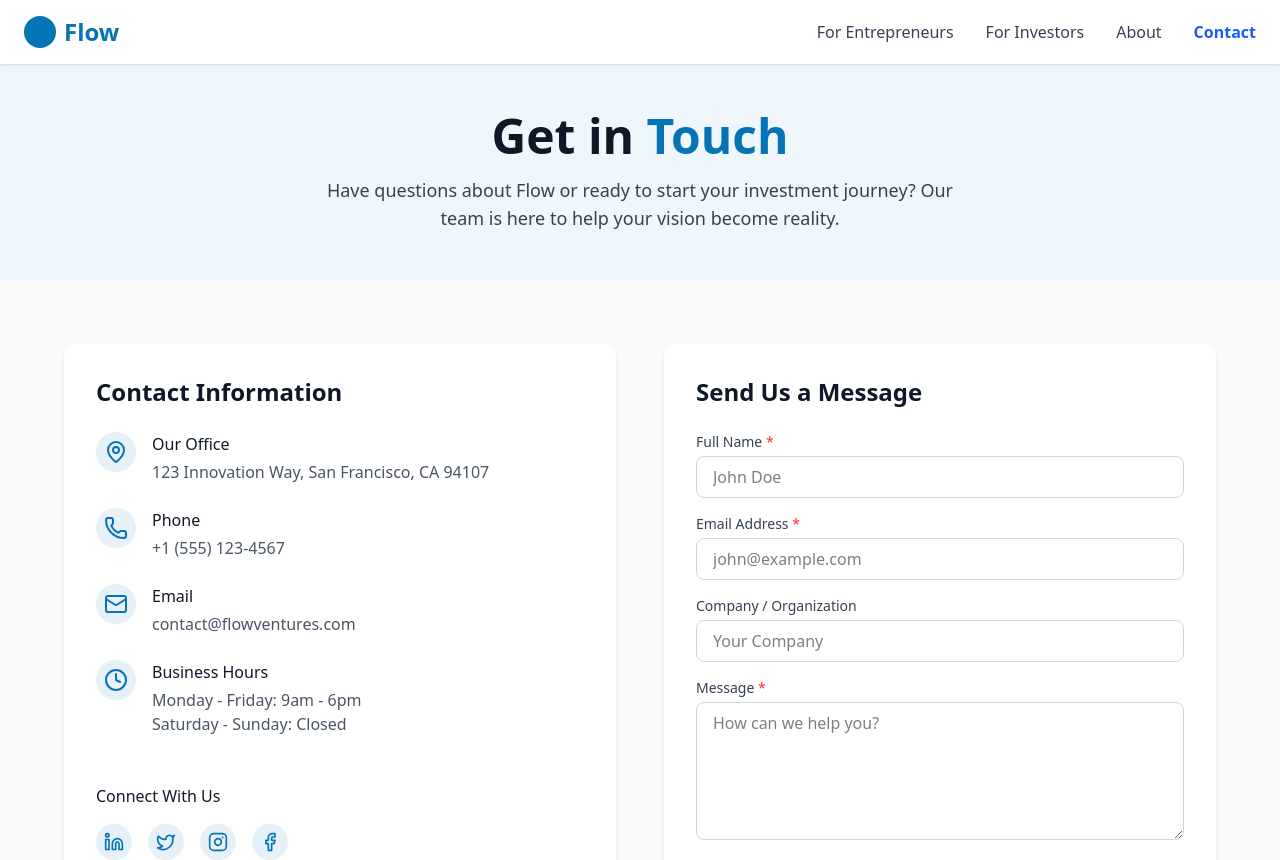
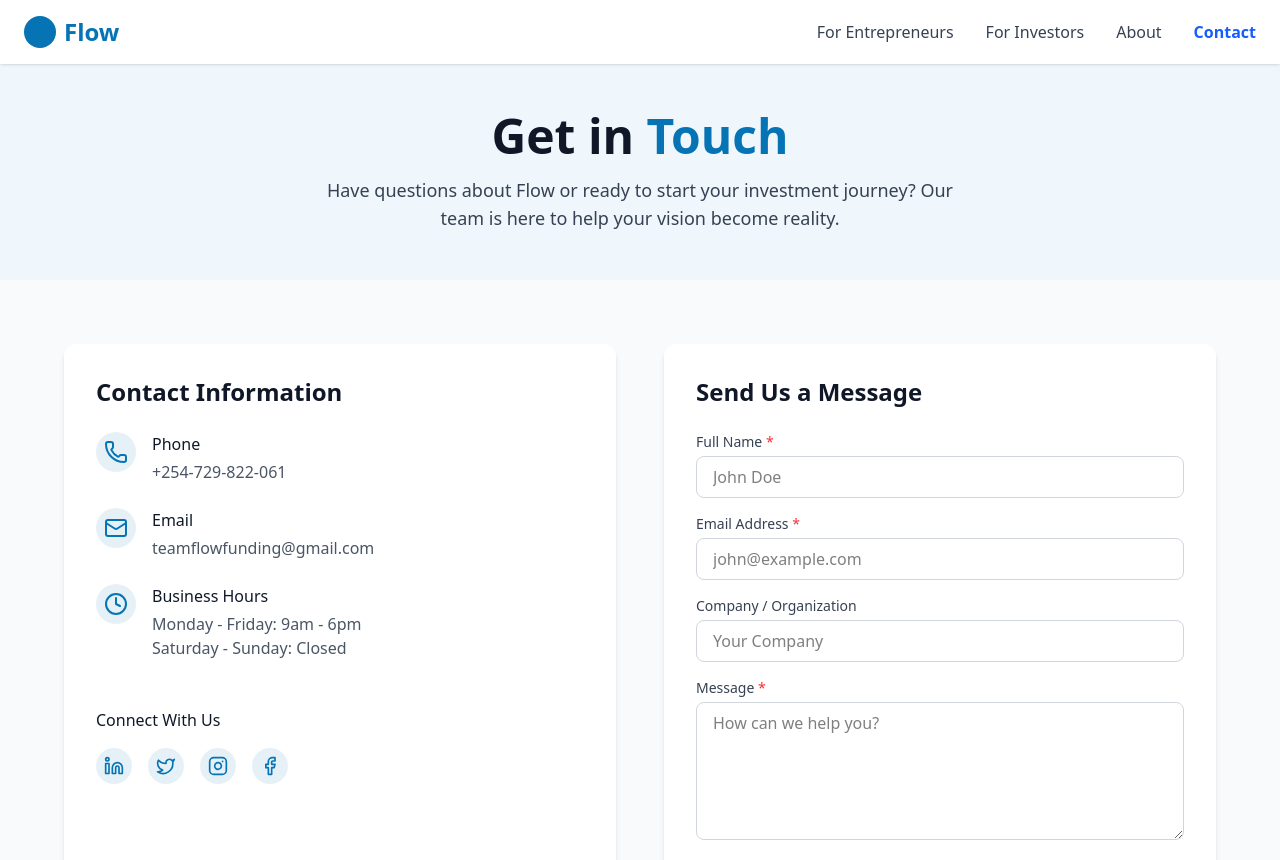
Before and after one commit to johnomeyo/flow-site, a Next.js app: page /contact in a window 1280 px wide. Shown: the top 860 px of the page. Built offline with nearby package versions, Linux system fonts and the light colour scheme.

Commit message:
fix: Update contact information on Contact page

```diff
--- a/app/contact/page.tsx
+++ b/app/contact/page.tsx
@@ -141,7 +141,7 @@
                             <h2 className="text-2xl font-semibold text-gray-900 mb-6">Contact Information</h2>
 
                             <div className="space-y-6">
-                                <div className="flex items-start">
+                                {/* <div className="flex items-start">
                                     <div className="flex-shrink-0 rounded-full p-2 mr-4" style={{ backgroundColor: 'rgba(6, 116, 180, 0.1)' }}>
                                         <MapPin className="h-6 w-6" style={{ color: '#0674B4' }} />
                                     </div>
@@ -149,7 +149,7 @@
                                         <h3 className="font-medium text-gray-900">Our Office</h3>
                                         <p className="text-gray-600 mt-1">123 Innovation Way, San Francisco, CA 94107</p>
                                     </div>
-                                </div>
+                                </div> */}
 
                                 <div className="flex items-start">
                                     <div className="flex-shrink-0 rounded-full p-2 mr-4" style={{ backgroundColor: 'rgba(6, 116, 180, 0.1)' }}>
@@ -157,7 +157,7 @@
                                     </div>
                                     <div>
                                         <h3 className="font-medium text-gray-900">Phone</h3>
-                                        <p className="text-gray-600 mt-1">+1 (555) 123-4567</p>
+                                        <p className="text-gray-600 mt-1">+254-729-822-061</p>
                                     </div>
                                 </div>
 
@@ -167,7 +167,7 @@
                                     </div>
                                     <div>
                                         <h3 className="font-medium text-gray-900">Email</h3>
-                                        <p className="text-gray-600 mt-1">contact@flowventures.com</p>
+                                        <p className="text-gray-600 mt-1">teamflowfunding@gmail.com</p>
                                     </div>
                                 </div>
 
```
